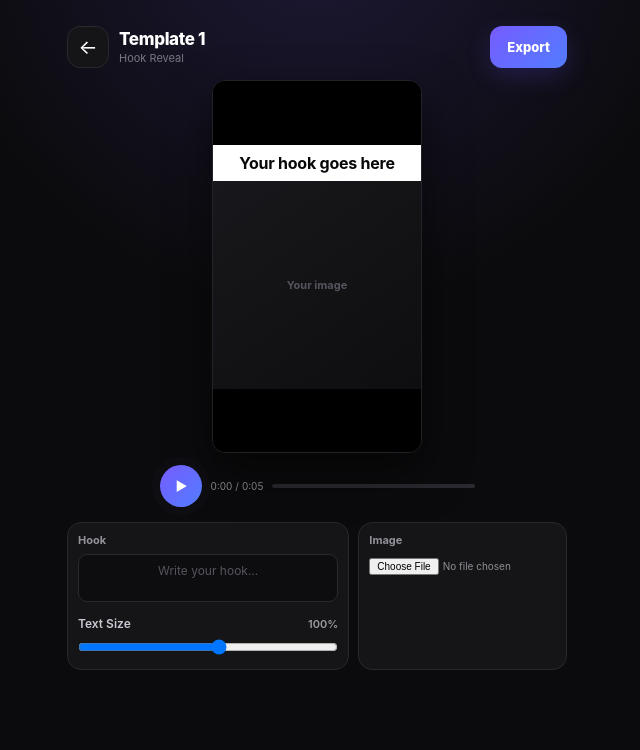
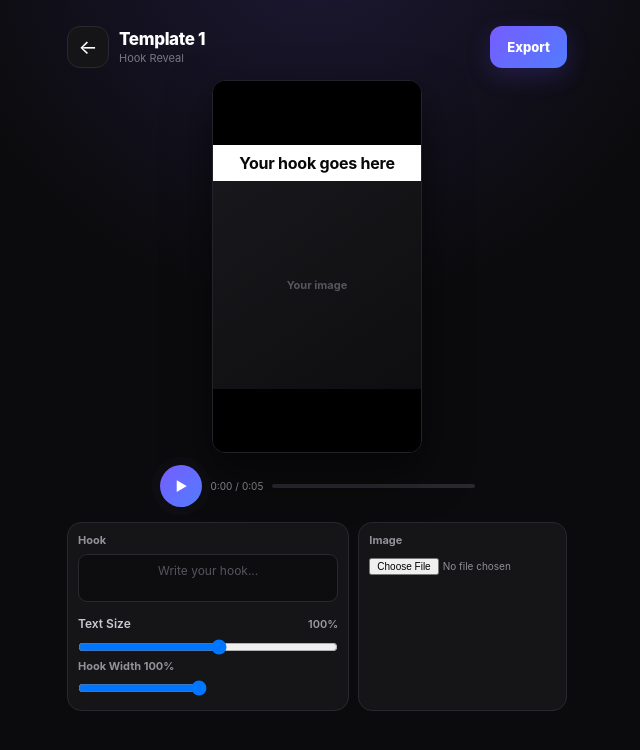
Before and after one commit to taktakahmad01/mini-video-editor, a website: page editor.html in a window 1280 px wide. Shown: the whole page, without its empty margins (323-963 px from the left). Drawn offline with nearby package versions, Linux system fonts and the light colour scheme.

Commit message:
Update editor.html

```diff
--- a/editor.html
+++ b/editor.html
@@ -183,7 +183,21 @@
     step="5"
   >
 </div>
+<div class="hook-width-control">
+  <label for="hookWidth">
+    Hook Width
+    <span id="hookWidthValue">100%</span>
+  </label>
 
+  <input
+    id="hookWidth"
+    type="range"
+    min="60"
+    max="100"
+    value="100"
+    step="5"
+  >
+</div>
         </div>
 
 
```
